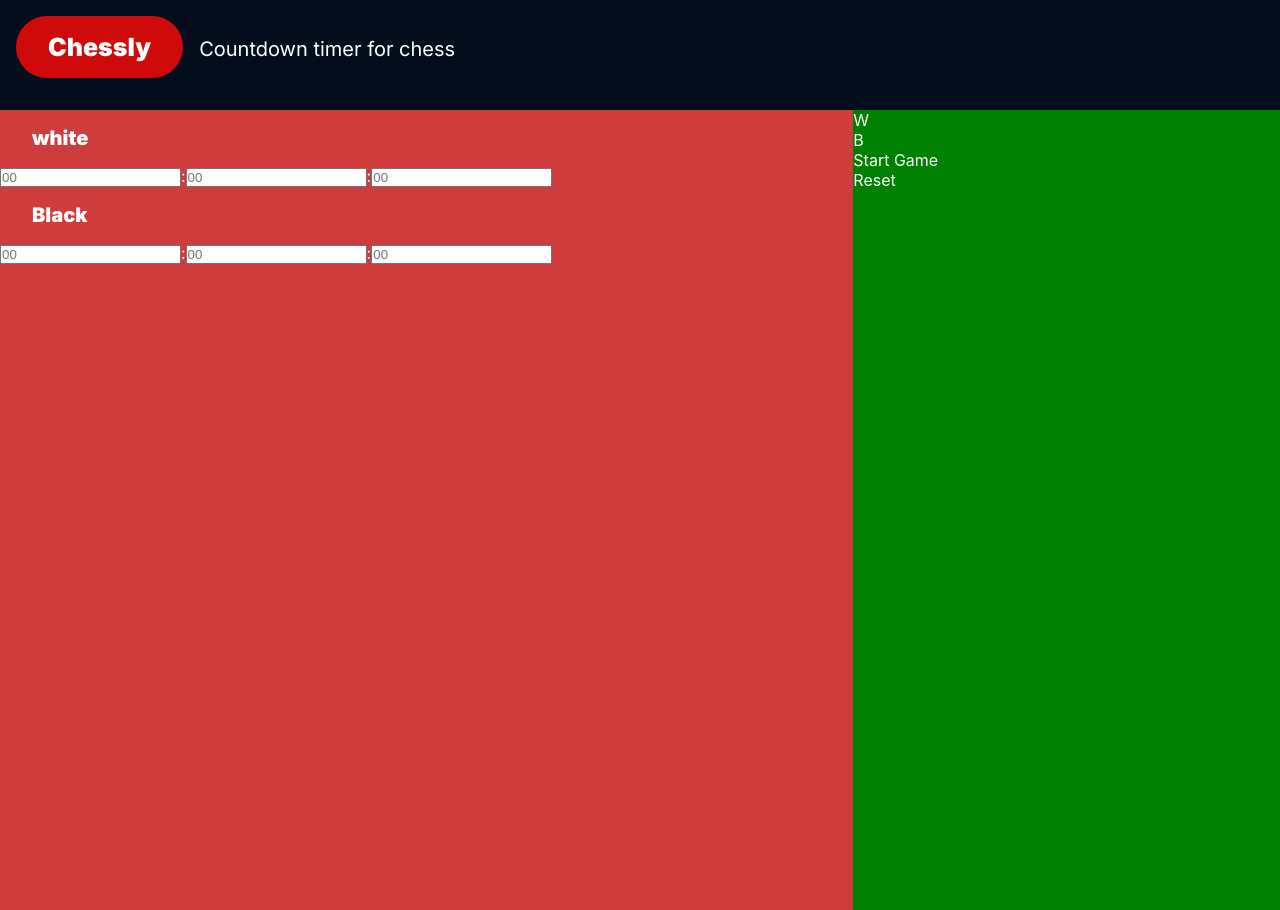
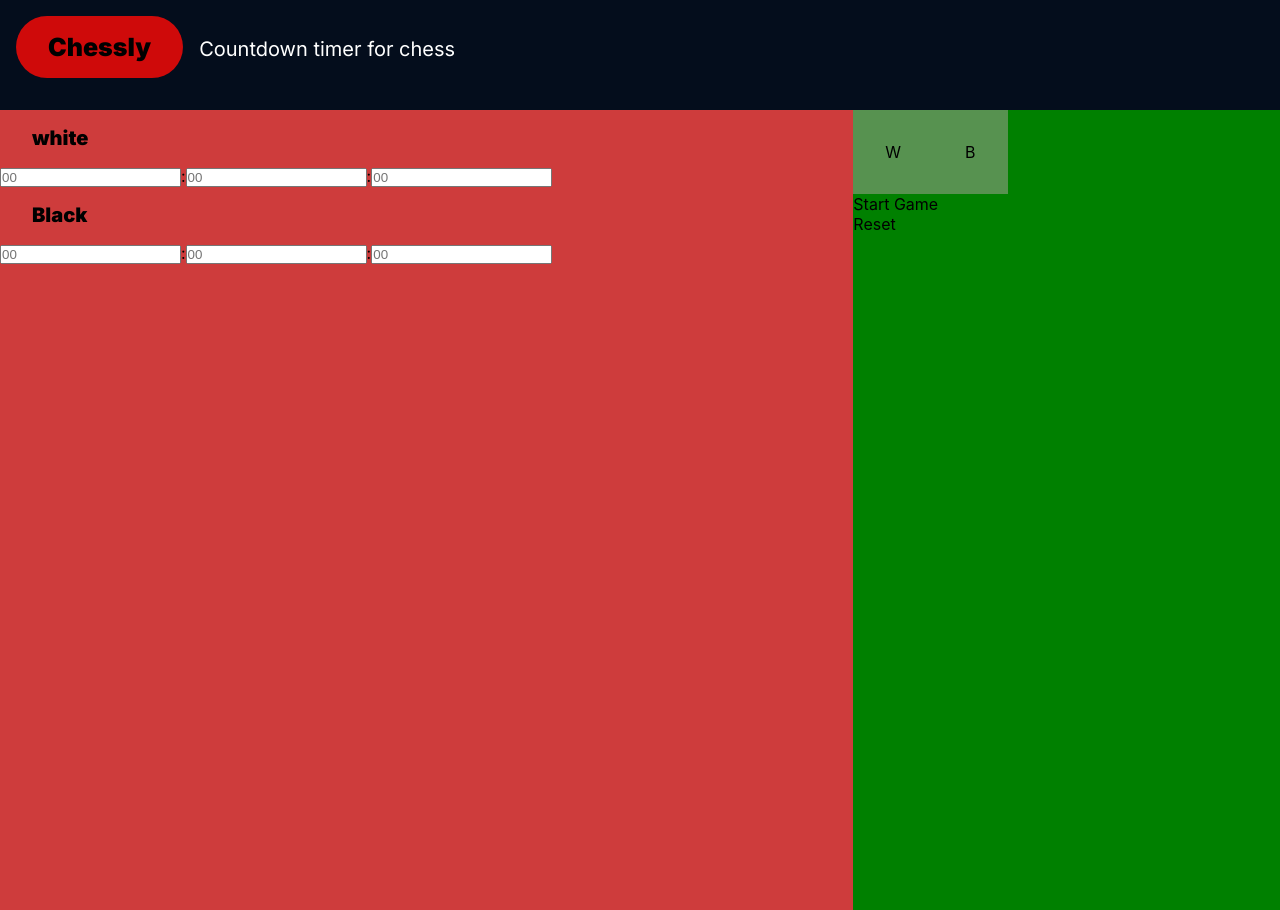
Before and after one commit to MarvelNwachukwu/chessTimer, a React (Create React App) app: page / in a window 1280 px wide. Built offline with nearby package versions, Linux system fonts and the light colour scheme.

Commit message:
testing timer commit

```diff
--- a/src/components/timer.jsx
+++ b/src/components/timer.jsx
@@ -17,6 +17,7 @@ const Timer = (props) => {
               <input type="text" placeholder="00" />:
               <input type="text" placeholder="00" />
             </form>
+          </div>
           <div className="timerTwo">
             <div className="label">Black</div>
             <div className="editTimer"></div>
@@ -25,7 +26,6 @@ const Timer = (props) => {
               <input type="text" placeholder="00" />:
               <input type="text" placeholder="00" />
             </form>
-            </div>
           </div>
         </div>
         <div className="controls">
--- a/src/components/timer.scss
+++ b/src/components/timer.scss
@@ -4,7 +4,7 @@
   box-sizing: border-box;
   margin: 0;
   padding: 0;
-  color: white;
+  //   color: white;
 }
 
 #app,
@@ -36,6 +36,7 @@ header {
     font-weight: normal;
     font-size: 20px;
     line-height: 24px;
+    color: white;
   }
 }
 
@@ -67,3 +68,18 @@ section {
     line-height: 24px;
   }
 }
+
+.controls {
+  .switches {
+    .white {
+      background: rgba(179, 165, 165, 0.486);
+      padding: 2rem;
+      display: inline-block;
+    }
+    .black {
+      background: rgba(179, 165, 165, 0.486);
+      padding: 2rem;
+      display: inline-block;
+    }
+  }
+}
```
Also changed, not shown: 1 other file (tests, documents, lock files or other folders). Lines whose indentation alone changed are shown as unchanged.
